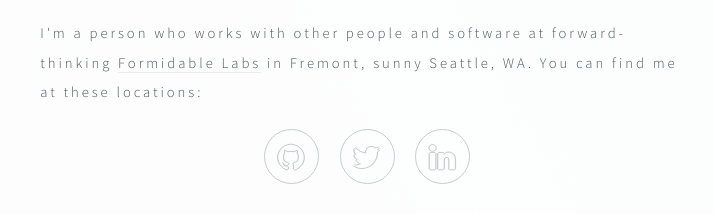
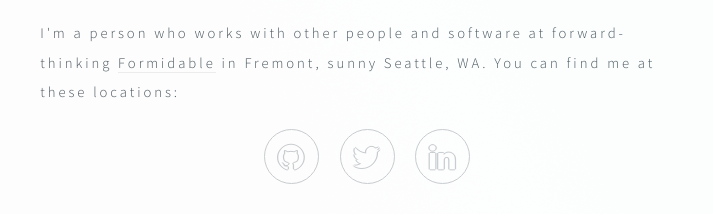
Before and after one commit to coopy/coopy.github.io, a website: page index.html in a window 1280 px wide. Shown: the part 397-611 px from the top of the page, 273-986 px from the left. Drawn offline with Linux system fonts and the light colour scheme.

Commit message:
Drop "Labs" from Formidable

```diff
--- a/index.html
+++ b/index.html
@@ -30,7 +30,7 @@
 						<!-- <h2>Extra Stuff!</h2> -->
 
             <p>I'm a person who works with other people and software at forward-thinking
-            <a href="http://formidablelabs.com/">Formidable Labs</a> in Fremont, sunny Seattle, WA. You can find me at these locations:</p>
+            <a href="http://formidable.com/">Formidable</a> in Fremont, sunny Seattle, WA. You can find me at these locations:</p>
 
             <ul class="icons">
               <li><a href="https://github.com/coopy" title="@coopy on Github" class="fa-github">@coopy on Github</a></li>
```
